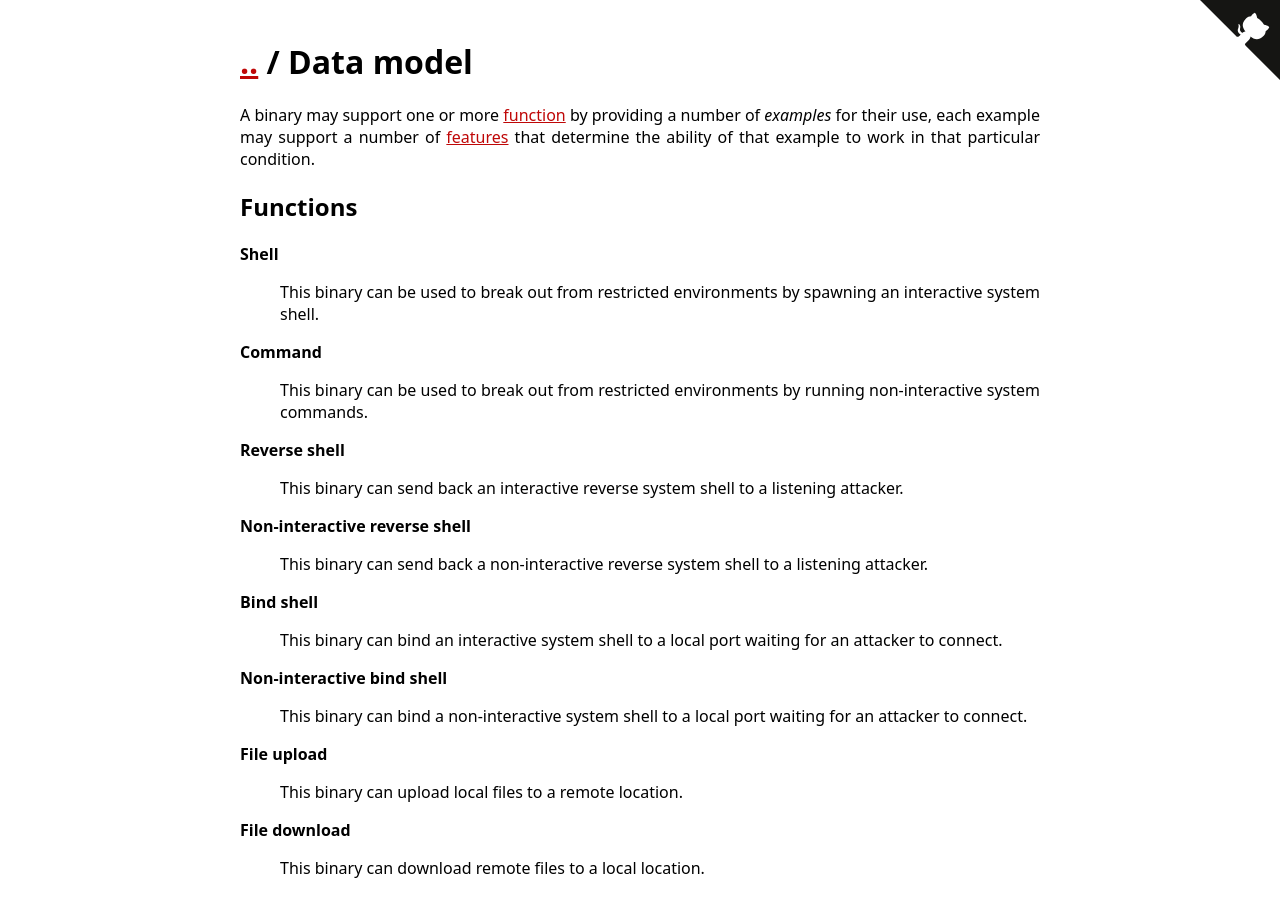
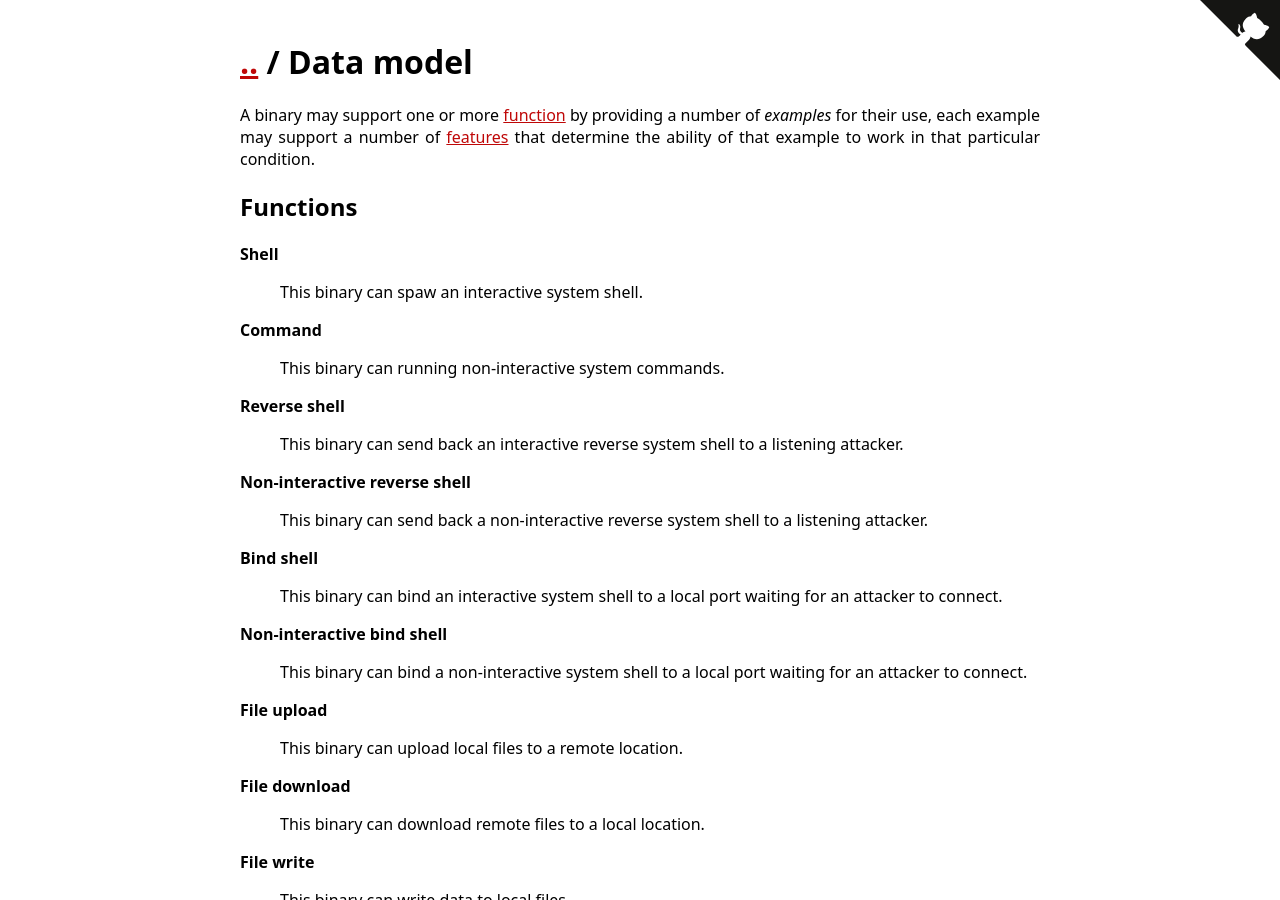
Before and after one commit to GTFOBins/GTFOBins.github.io, a Jekyll site: the page built from model.md, in a window 1280 px wide and 900 px high. Built offline with Jekyll 4.4.1, drawn with Linux system fonts in a browser that asks for light colours.

Commit message:
Further simplify the functions description

```diff
--- a/_data/functions.yml
+++ b/_data/functions.yml
@@ -2,11 +2,11 @@
 
 shell:
   label: Shell
-  description: This binary can be used to break out from restricted environments by spawning an interactive system shell.
+  description: This binary can spaw an interactive system shell.
 
 command:
   label: Command
-  description: This binary can be used to break out from restricted environments by running non-interactive system commands.
+  description: This binary can running non-interactive system commands.
 
 reverse-shell:
   label: Reverse shell
```
